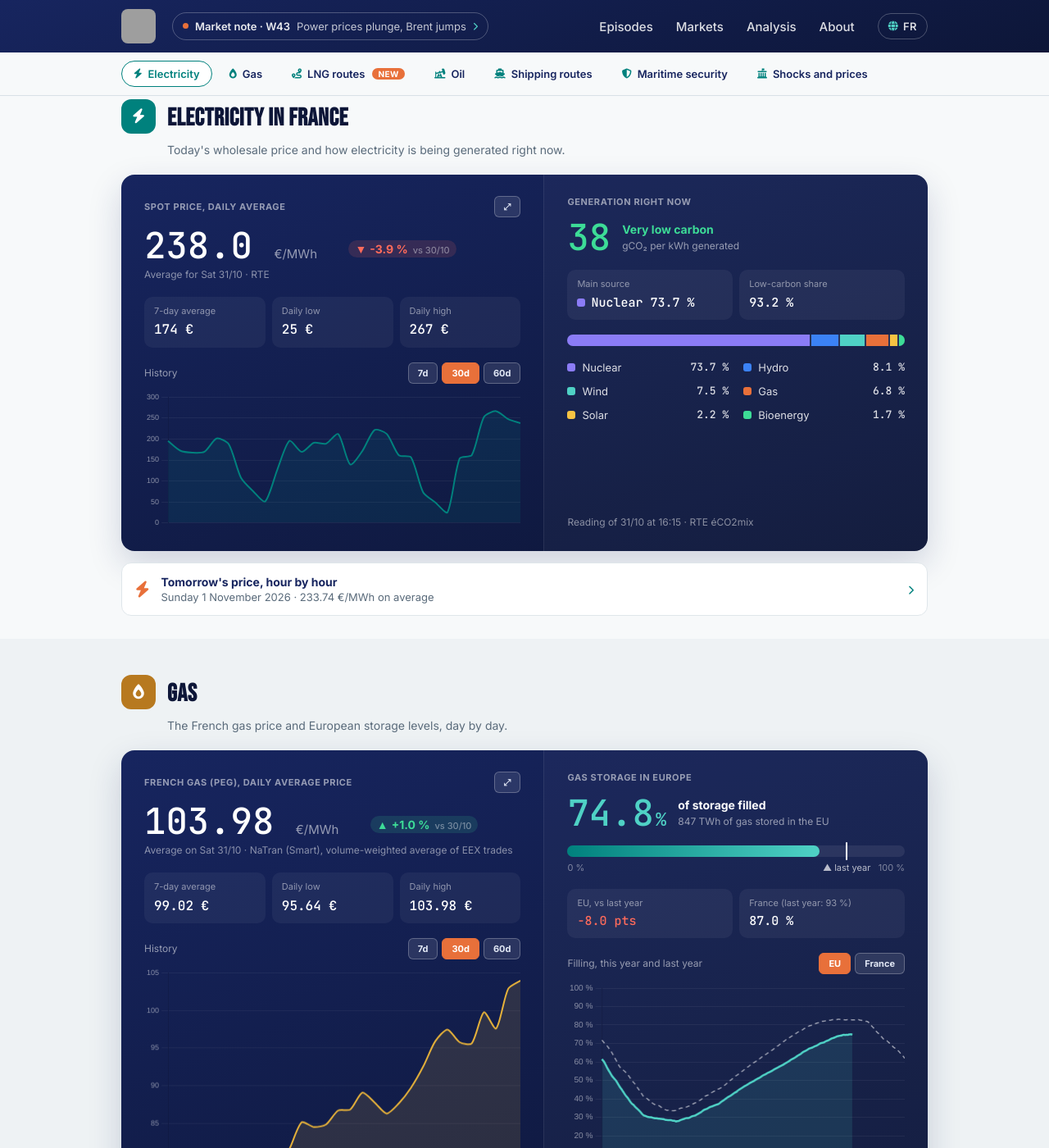
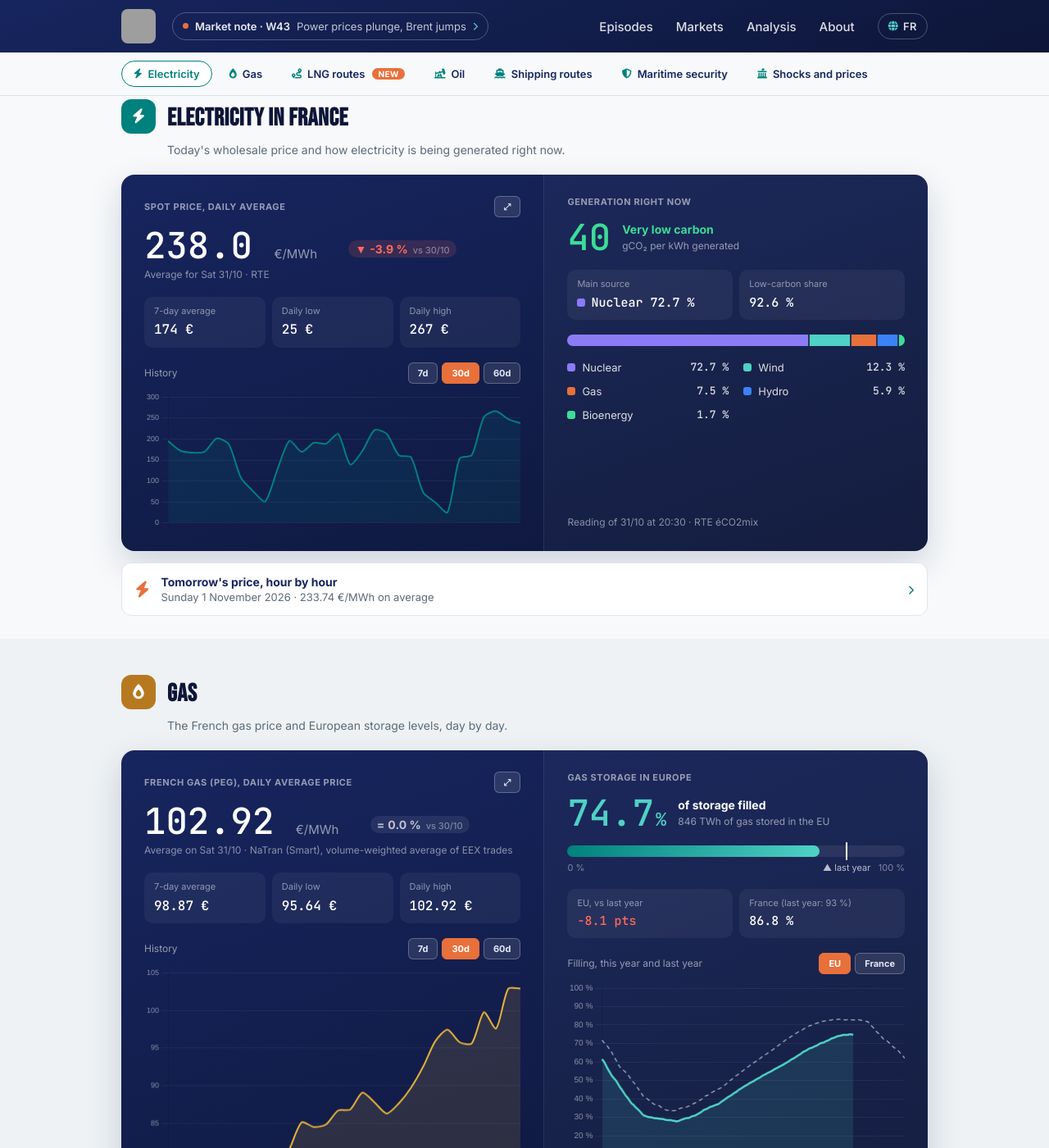
Before and after one commit to InsideEnergyMarkets/Inside-Energy-Markets, a Jekyll site: the page built from en/markets/index.html, in a window 1280 px wide and 1400 px high, scrolled down 383 px. Shown: the whole window at 82% size. Built offline with Jekyll 4.4.1, drawn with Linux system fonts in a browser that asks for light colours; some of the changed text lies outside the part shown; grey boxes are pictures that could not be loaded.

Commit message:
Mise à jour automatique des données marché

```diff
--- a/_data/fuel.json
+++ b/_data/fuel.json
@@ -1 +1 @@
-{"date":"2026-10-31","gazole":2.381,"e10":2.105,"stations":7165,"change_7d":{"since":"2026-10-24","gazole_cts":1.0,"e10_cts":-2.3},"history":{"2026-09-30":{"gazole":2.38,"e10":2.163},"2026-10-01":{"gazole":2.374,"e10":2.16},"2026-10-02":{"gazole":2.373,"e10":2.16},"2026-10-03":{"gazole":2.372,"e10":2.163},"2026-10-04":{"gazole":2.373,"e10":2.168},"2026-10-05":{"gazole":2.369,"e10":2.164},"2026-10-06":{"gazole":2.36,"e10":2.156},"2026-10-07":{"gazole":2.35,"e10":2.151},"2026-10-08":{"gazole":2.344,"e10":2.149},"2026-10-09":{"gazole":2.343,"e10":2.152},"2026-10-10":{"gazole":2.345,"e10":2.157},"2026-10-11":{"gazole":2.346,"e10":2.165},"2026-10-12":{"gazole":2.351,"e10":2.164},"2026-10-13":{"gazole":2.353,"e10":2.163},"2026-10-14":{"gazole":2.355,"e10":2.17},"2026-10-15":{"gazole":2.359,"e10":2.17},"2026-10-16":{"gazole":2.362,"e10":2.164},"2026-10-17":{"gazole":2.365,"e10":2.168},"2026-10-18":{"gazole":2.368,"e10":2.175},"2026-10-19":{"gazole":2.366,"e10":2.163},"2026-10-20":{"gazole":2.364,"e10":2.154},"2026-10-21":{"gazole":2.364,"e10":2.147},"2026-10-22":{"gazole":2.366,"e10":2.138},"2026-10-23":{"gazole":2.368,"e10":2.129},"2026-10-24":{"gazole":2.371,"e10":2.128},"2026-10-25":{"gazole":2.374,"e10":2.133},"2026-10-26":{"gazole":2.377,"e10":2.123},"2026-10-27":{"gazole":2.38,"e10":2.117},"2026-10-28":{"gazole":2.386,"e10":2.114},"2026-10-29":{"gazole":2.389,"e10":2.111},"2026-10-30":{"gazole":2.389,"e10":2.106},"2026-10-31":{"gazole":2.381,"e10":2.105}}}
+{"date":"2026-10-31","gazole":2.38,"e10":2.107,"stations":7103,"change_7d":{"since":"2026-10-24","gazole_cts":0.9,"e10_cts":-2.1},"history":{"2026-09-30":{"gazole":2.38,"e10":2.163},"2026-10-01":{"gazole":2.374,"e10":2.16},"2026-10-02":{"gazole":2.373,"e10":2.16},"2026-10-03":{"gazole":2.372,"e10":2.163},"2026-10-04":{"gazole":2.373,"e10":2.168},"2026-10-05":{"gazole":2.369,"e10":2.164},"2026-10-06":{"gazole":2.36,"e10":2.156},"2026-10-07":{"gazole":2.35,"e10":2.151},"2026-10-08":{"gazole":2.344,"e10":2.149},"2026-10-09":{"gazole":2.343,"e10":2.152},"2026-10-10":{"gazole":2.345,"e10":2.157},"2026-10-11":{"gazole":2.346,"e10":2.165},"2026-10-12":{"gazole":2.351,"e10":2.164},"2026-10-13":{"gazole":2.353,"e10":2.163},"2026-10-14":{"gazole":2.355,"e10":2.17},"2026-10-15":{"gazole":2.359,"e10":2.17},"2026-10-16":{"gazole":2.362,"e10":2.164},"2026-10-17":{"gazole":2.365,"e10":2.168},"2026-10-18":{"gazole":2.368,"e10":2.175},"2026-10-19":{"gazole":2.366,"e10":2.163},"2026-10-20":{"gazole":2.364,"e10":2.154},"2026-10-21":{"gazole":2.364,"e10":2.147},"2026-10-22":{"gazole":2.366,"e10":2.138},"2026-10-23":{"gazole":2.368,"e10":2.129},"2026-10-24":{"gazole":2.371,"e10":2.128},"2026-10-25":{"gazole":2.374,"e10":2.133},"2026-10-26":{"gazole":2.377,"e10":2.123},"2026-10-27":{"gazole":2.38,"e10":2.117},"2026-10-28":{"gazole":2.386,"e10":2.114},"2026-10-29":{"gazole":2.389,"e10":2.111},"2026-10-30":{"gazole":2.389,"e10":2.106},"2026-10-31":{"gazole":2.38,"e10":2.107}}}
--- a/_data/market.json
+++ b/_data/market.json
@@ -1,7 +1,7 @@
 {
-  "updated_at": "2026-10-31T16:40:53.609508Z",
+  "updated_at": "2026-10-31T20:53:09.295443Z",
   "brent": {
-    "price_usd": 113.1,
+    "price_usd": 113.4,
     "date": "2026-10-30",
     "unit": "USD/baril",
     "source": "OilPriceAPI",
@@ -9,7 +9,7 @@
     "date_label_en": "Close on Fri 30/10 (market closed at weekends)",
     "prev_value": 115.66,
     "prev_date": "2026-10-29",
-    "change_pct": -2.2
+    "change_pct": -2.0
   },
   "wti": {
     "price_usd": 102.89,
@@ -33,7 +33,7 @@
     "change_pct": -2.0
   },
   "peg": {
-    "price_eur_mwh": 103.98,
+    "price_eur_mwh": 102.92,
     "date": "2026-10-31",
     "unit": "EUR/MWh",
     "source": "NaTran",
@@ -41,21 +41,20 @@
     "date_label_en": "Average on Sat 31/10",
     "prev_value": 102.9,
     "prev_date": "2026-10-30",
-    "change_pct": 1.0
+    "change_pct": 0.0
   },
   "mix_france": {
-    "date_heure": "2026-10-31T16:15:00+00:00",
+    "date_heure": "2026-10-31T20:30:00+00:00",
     "shares": {
-      "nucleaire": 73.7,
-      "hydraulique": 8.1,
-      "eolien": 7.5,
-      "gaz": 6.8,
-      "solaire": 2.2,
+      "nucleaire": 72.7,
+      "eolien": 12.3,
+      "gaz": 7.5,
+      "hydraulique": 5.9,
       "bioenergies": 1.7
     },
     "top_source": "nucleaire",
-    "top_share": 73.7,
-    "co2_intensity": 38
+    "top_share": 72.7,
+    "co2_intensity": 40
   },
   "spot_price_france": {
     "price_eur_mwh": 238.0,
--- a/_data/market_history.json
+++ b/_data/market_history.json
@@ -919,7 +919,7 @@
   },
   {
     "date": "2026-10-30",
-    "brent_usd": 113.1,
+    "brent_usd": 113.4,
     "brent_source": "OilPriceAPI",
     "henry_hub_usd_mmbtu": 2.9,
     "henry_hub_source": "OilPriceAPI",
@@ -941,14 +941,13 @@
     "spot_eur_mwh": 238.0,
     "spot_source": "RTE",
     "mix_shares": {
-      "nucleaire": 73.7,
-      "hydraulique": 8.1,
-      "eolien": 7.5,
-      "gaz": 6.8,
-      "solaire": 2.2,
+      "nucleaire": 72.7,
+      "eolien": 12.3,
+      "gaz": 7.5,
+      "hydraulique": 5.9,
       "bioenergies": 1.7
     },
-    "peg_eur_mwh": 103.98,
+    "peg_eur_mwh": 102.92,
     "peg_source": "NaTran"
   }
 ]
--- a/_data/weekly_summary.json
+++ b/_data/weekly_summary.json
@@ -3,8 +3,8 @@
   "period_end": "2026-10-31",
   "brent": {
     "start_usd": 115.18,
-    "end_usd": 113.1,
-    "change_pct": -1.8
+    "end_usd": 113.4,
+    "change_pct": -1.5
   },
   "spot_price": {
     "avg_eur_mwh": 174.29,
@@ -13,7 +13,7 @@
     "days_count": 8
   },
   "mix": {
-    "nuclear_avg_share": 69.2,
+    "nuclear_avg_share": 69.0,
     "renewables_avg_share": 25.2,
     "days_count": 8
   }
```
Also changed, not shown: _data/day_ahead.json (+1 -1 lines), _data/gas_storage.json.
